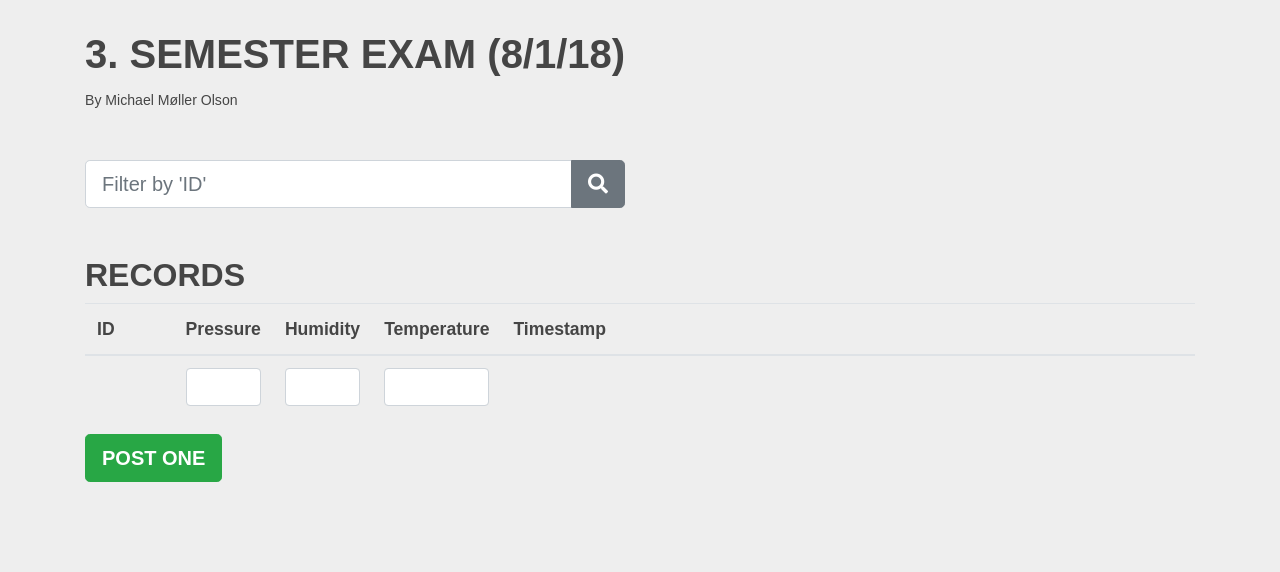
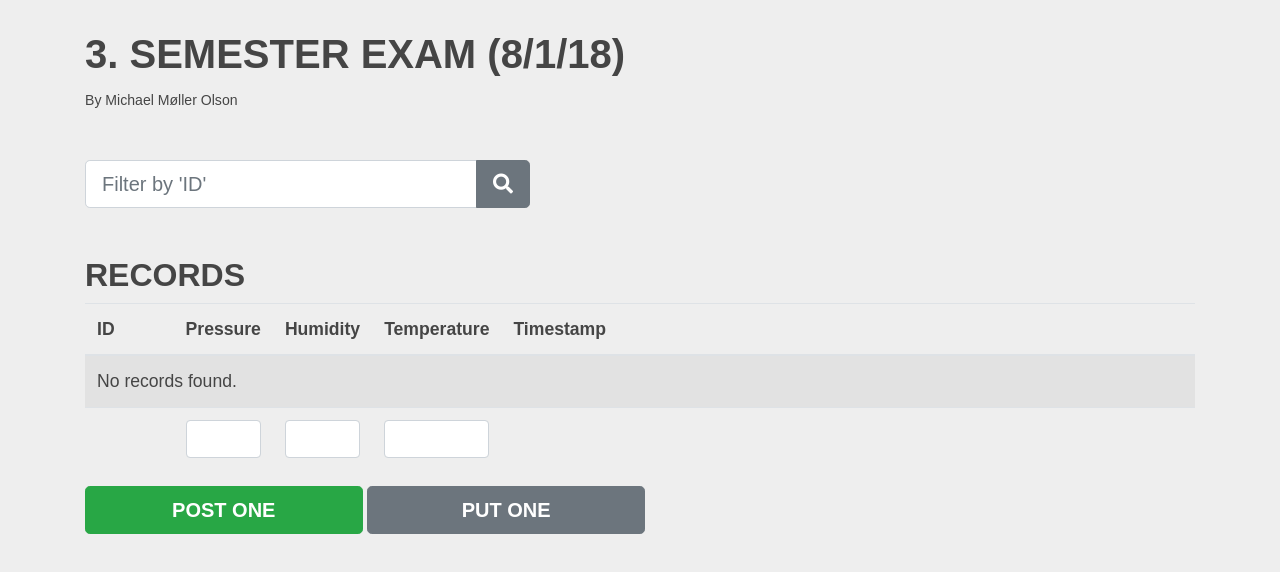
Before and after one commit to Michael-MO/TypeScript-4, a website built with webpack: page src/index.htm in a window 1280 px wide. Built offline with nearby package versions, Linux system fonts and the light colour scheme; no server answers; a web font is replaced by a local one.

Commit message:
Small tweaks

```diff
--- a/src/index.htm
+++ b/src/index.htm
@@ -24,14 +24,14 @@
 
   <body>
     <div class="container">
-      <div class="row mb-3">
+      <div class="row">
         <div class="col">
           <h1>3. Semester Exam (8/1/18)</h1>
           <small>By Michael Møller Olson</small>
         </div>
       </div>
       <div class="row mt-5">
-        <div class="col-6">
+        <div class="col-5">
           <div class="input-group">
             <input id="InputId" class="form-control form-control-lg" aria-describedby="GetOne" placeholder="Filter by 'ID'">
             <div class="input-group-append">
@@ -70,7 +70,8 @@
       </div>
       <div class="row">
         <div class="col">
-          <button id="PostOne" class="btn btn-success btn-lg">Post One</button>
+          <button id="PostOne" class="btn btn-success btn-lg col-3">Post One</button>
+          <button id="PutOne" class="btn btn-secondary btn-lg col-3">Put One</button>
         </div>
       </div>
     </div>
```
